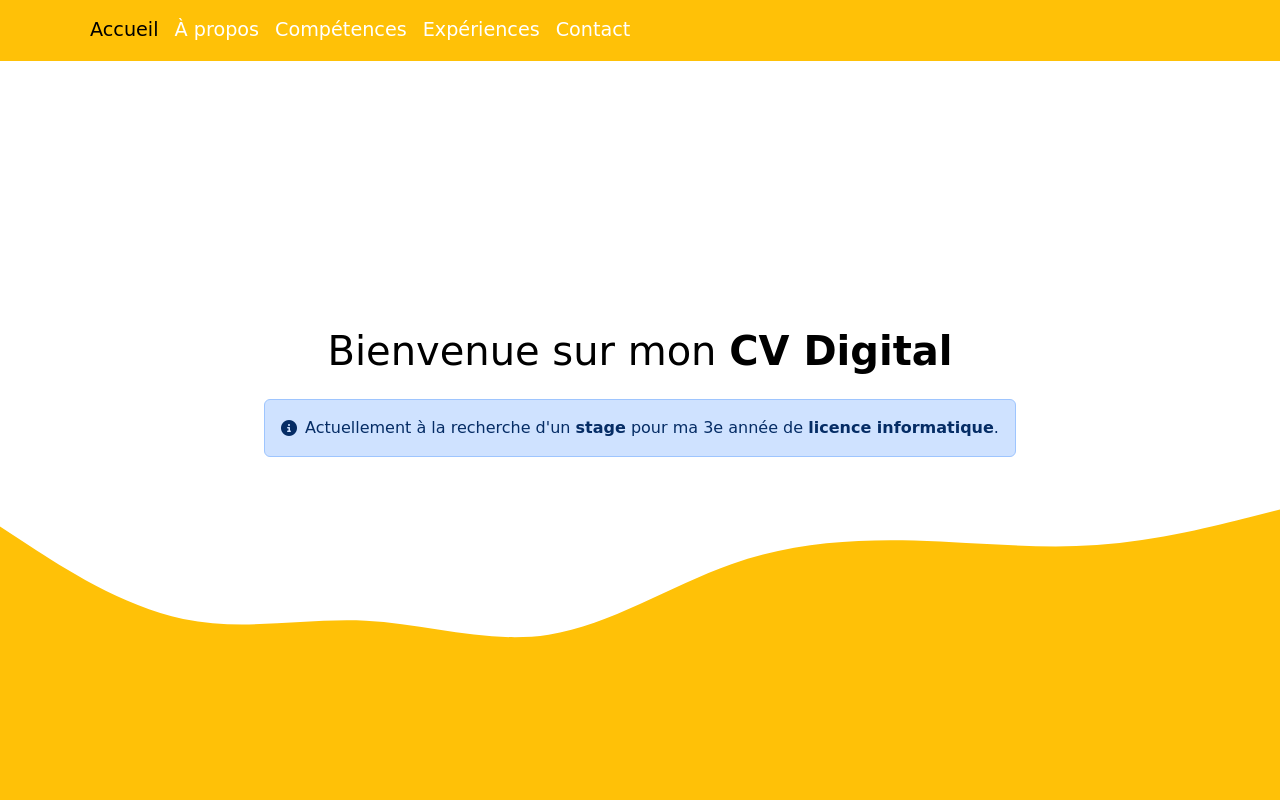
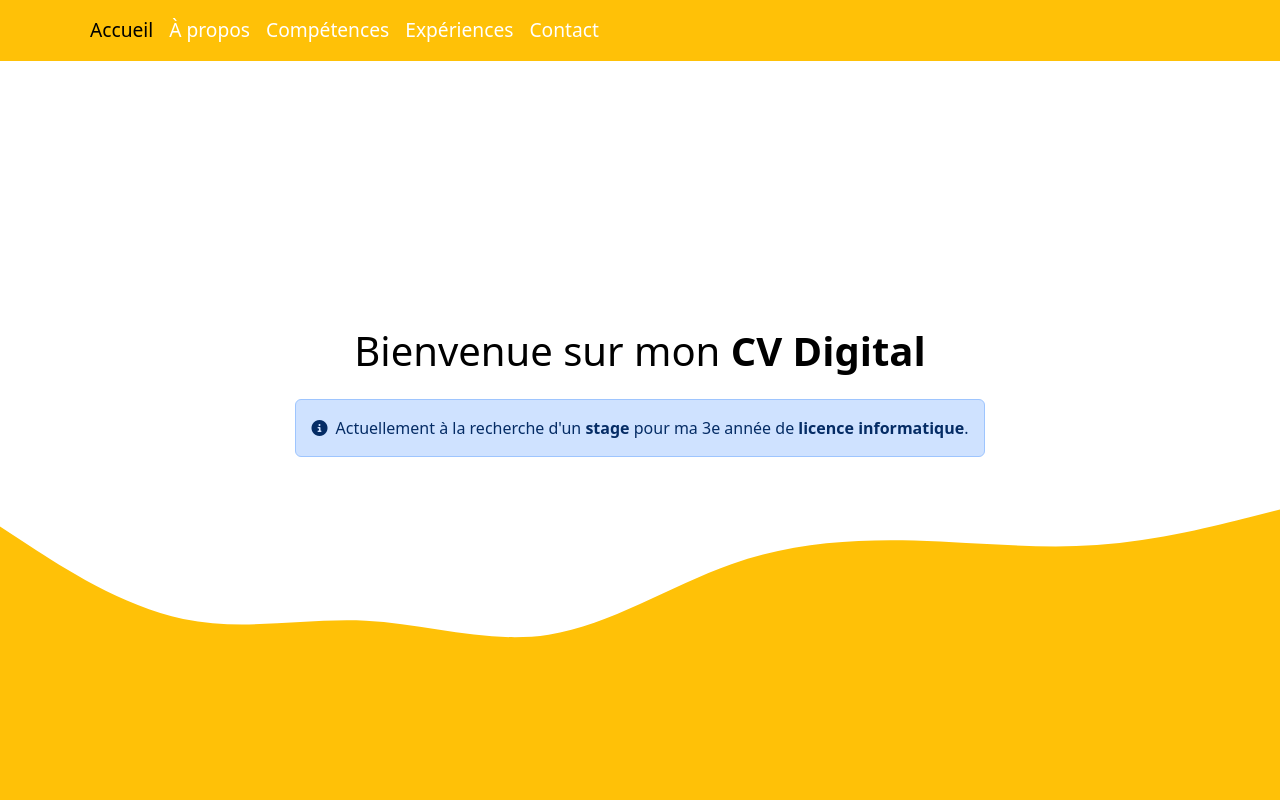
Before and after one commit to Lou-Simon/cv, a plain HTML site: page index.html in a window 1280 px wide. Shown: the top 800 px of the page. Drawn offline with nearby package versions, Linux system fonts and the light colour scheme.

Commit message:
Update style.css

```diff
--- a/assets/css/style.css
+++ b/assets/css/style.css
@@ -73,11 +73,8 @@ footer i {
 
 /* Cards */
 
-@import url("https://fonts.googleapis.com/css2?family=Baloo+2&display=swap");
-
 /* This pen */
 body {
-	font-family: "Baloo 2", cursive;
 	font-size: 16px;
 	color: #ffffff;
 	text-rendering: optimizeLegibility;
```
